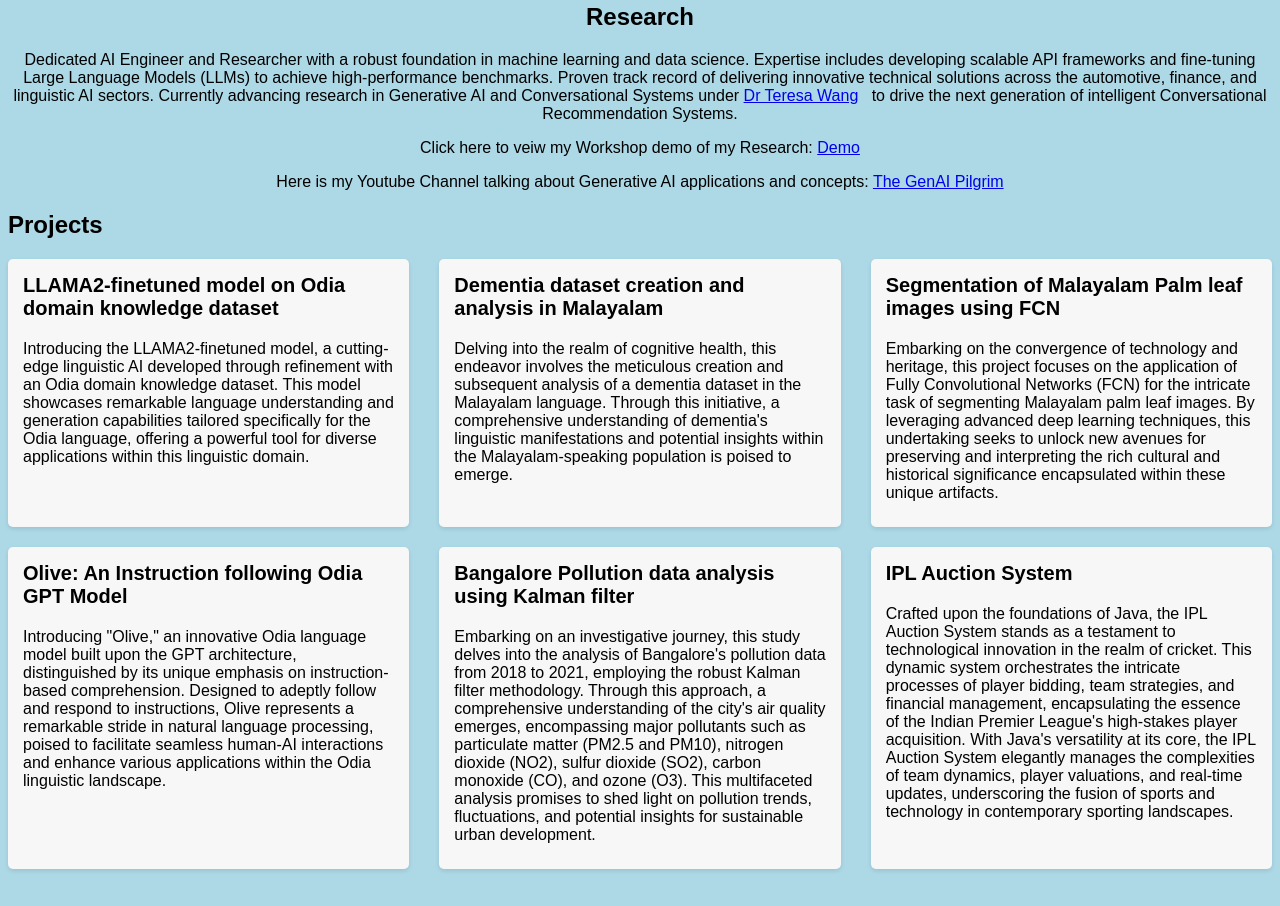
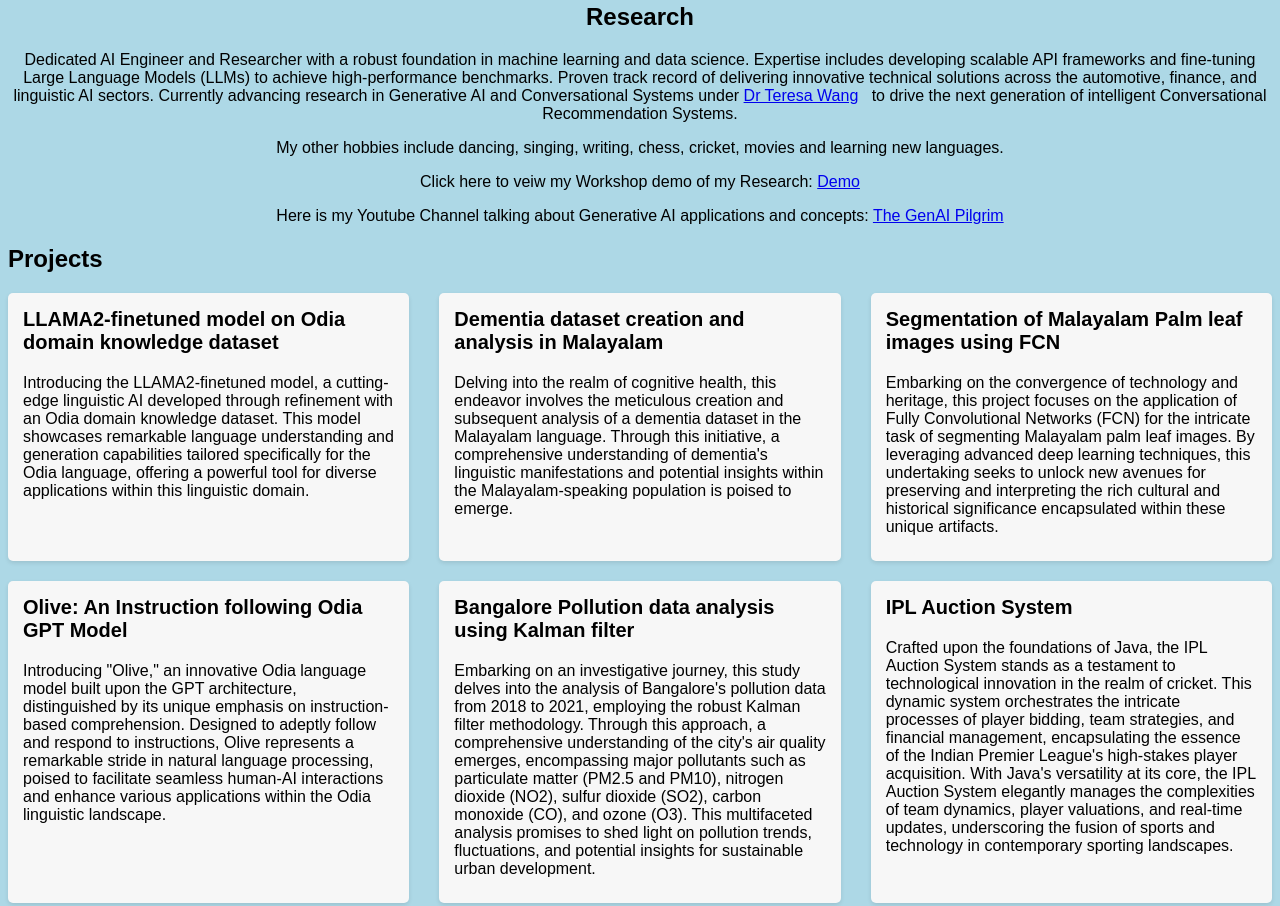
Before and after one commit to nipunbnair/nipunbnair.github.io, a plain HTML site: page index.html in a window 1280 px wide. Shown: the part 1170-2076 px from the top of the page. Drawn offline with Linux system fonts and the light colour scheme.

Commit message:
Update index.html

```diff
--- a/index.html
+++ b/index.html
@@ -28,6 +28,7 @@
     <section id="research" style="text-align: center;">
         <h2>Research</h2>
         <p>Dedicated AI Engineer and Researcher with a robust foundation in machine learning and data science. Expertise includes developing scalable API frameworks and fine-tuning Large Language Models (LLMs) to achieve high-performance benchmarks. Proven track record of delivering innovative technical solutions across the automotive, finance, and linguistic AI sectors. Currently advancing research in Generative AI and Conversational Systems under <a href="https://research.monash.edu/en/persons/teresa-wang/">Dr Teresa Wang</a> &nbsp;&nbsp;to drive the next generation of intelligent Conversational Recommendation Systems.</p>
+        <p>My other hobbies include dancing, singing, writing, chess, cricket, movies and learning new languages.</p>
         <p> Click here to veiw my Workshop demo of my Research: <a href="https://www.youtube.com/watch?v=3szpcDU4WTs">Demo</a> </p>
         <p>Here is my Youtube Channel talking about Generative AI applications and concepts: <a href=https://www.youtube.com/@TheGen-AIPilgrim>The GenAI Pilgrim</a></p>
     </section>
```
